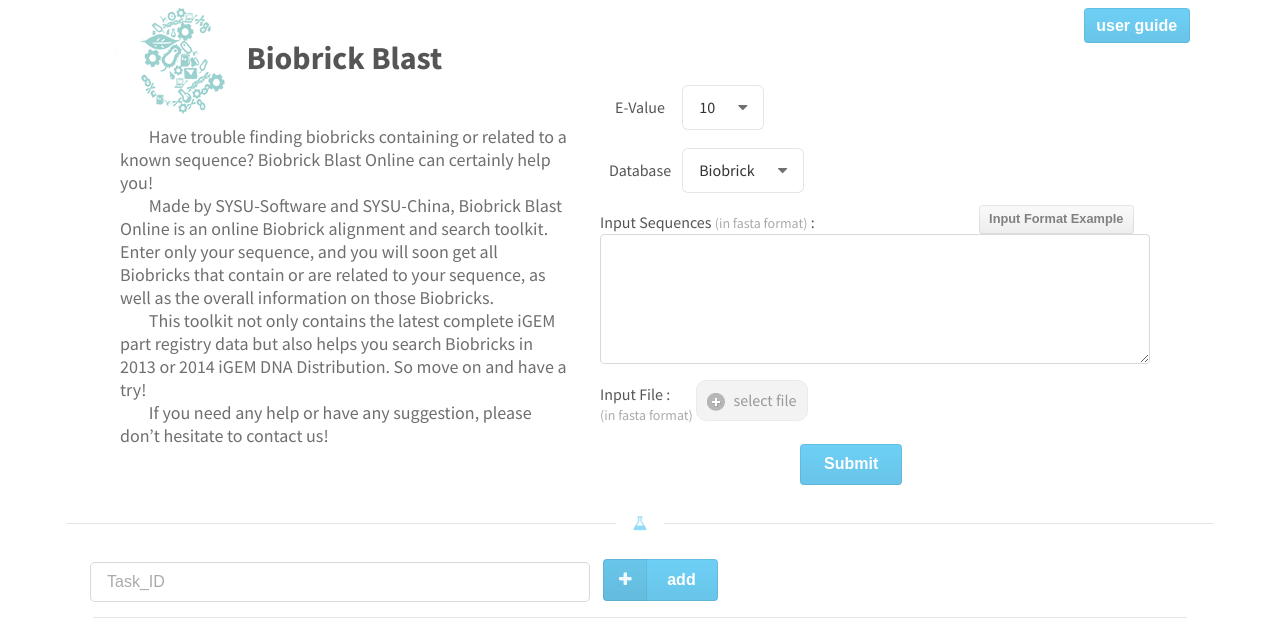
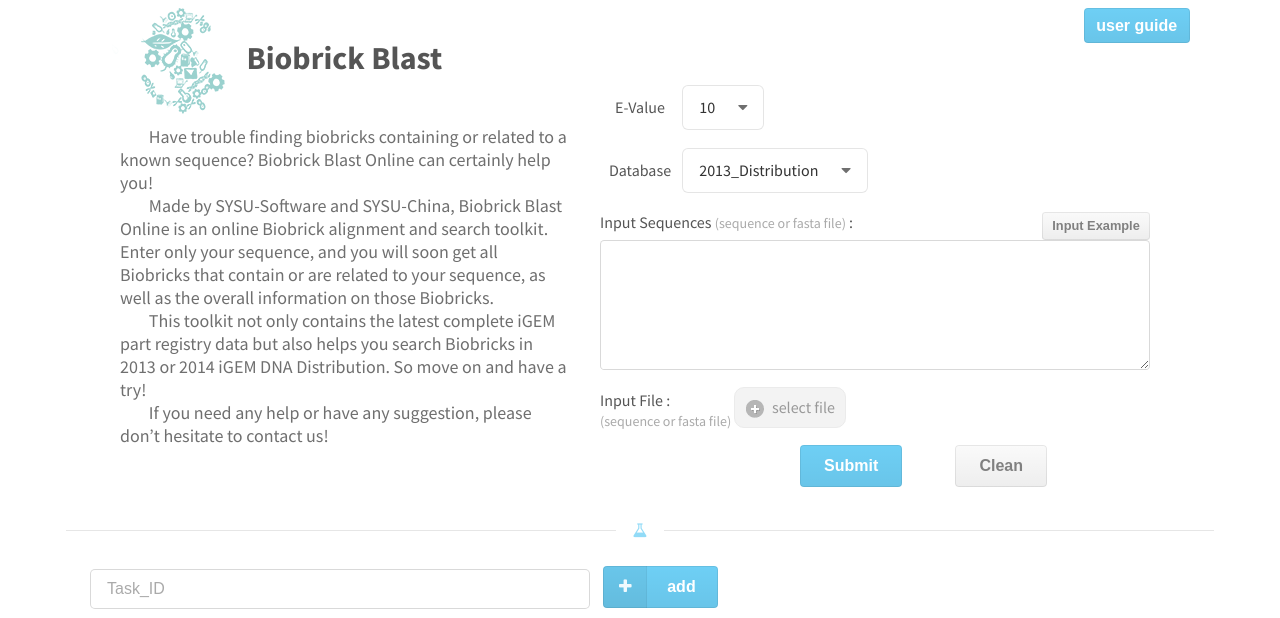
Before and after one commit to cairijun/blast_online, a Flask app: page / in a window 1280 px wide. Shown: the top 618 px of the page. Run offline with Flask 2, Linux system fonts and the light colour scheme.

Commit message:
clean button & submit without page reload

```diff
--- a/webservice/static/css/biobrickBlast.css
+++ b/webservice/static/css/biobrickBlast.css
@@ -52,9 +52,15 @@ textarea#inputText{
 .ui.button{
 	text-transform: none;
 }
-#userInput > button{
-	margin-top: 20px;
+#btn-query{
+	margin-top: 15px;
 	margin-left: 200px;
+	margin-bottom: 5px;
+}
+#btn-clean{
+	margin-top: 15px;
+	margin-left: 50px;
+	margin-bottom: 5px;
 }
 a{
 	text-decoration:none;
@@ -74,7 +80,7 @@ a{
 	vertical-align: middle;
 	margin-top: -30px;
 }
-.btn_addPic label{
+#inputFile > label{
 	display: inline-block;
 }
 .btn_addPic span{
@@ -256,8 +262,7 @@ a:visited{
 	font-size: 1rem;
 }
 #inputTextarea button{
-	margin-left: 161px;
-	margin-top: -10px;
+	float: right;
 }
 #inputExample-txt{
 	display: none;
--- a/webservice/static/javascript/biobrickBlast.js
+++ b/webservice/static/javascript/biobrickBlast.js
@@ -6,7 +6,7 @@
  */
 var tbody = $('#resultTbody'),
 	inputForm = $('form#userInput'),
-	querybtn = $('form#userInput > button'),
+	querybtn = $('#btn-query'),
 	tableModal = $('#tableModal'),
 	tableModalHead = $('#tableModal .header'),
 	textModal = $('#textModal'),
@@ -17,13 +17,17 @@ var tbody = $('#resultTbody'),
 	btnArrowLeft = userGuideModal.find('.btn-arrow.left'),
 	btnArrowRight = userGuideModal.find('.btn-arrow.right'),
 	inputExample_text = $('#inputExample-txt').contents().find('pre').text(),
+	inputFile = $('input.filePrew'),
 	result = new Object(),
 	addTask_id,
 	resizeTimeTask;
 
 $(init);
 
+
+
 function init() {
+	// load task locally
 	if (window.localStorage.getItem('task') && window.localStorage.getItem('task') !== '') {
 
 		var arr = $.parseJSON(window.localStorage.task);
@@ -31,38 +35,16 @@ function init() {
 		while (arr.length>10){
 			arr.shift();
 		}
-		for (var i = arr.length - 1; i >= 0; i--) {
-			switch (arr[i].status) {
-				case 'finished':
-					tbody.append(finished(arr, i));
-					break;
-				case 'failed':
-					tbody.append(failed(arr, i));
-					break;
-				case 'nonexistent':
-					tbody.append(nonexistent(arr, i));
-					break;
-				default:
-					tbody.append(waiting(arr, i));
-					longPoll(arr, i);
-					break;
-			}
+		for (var i = 0; i < arr.length; i++) {
+			paintTask(i);
 		}
 	}
-
-
 
 	tableModal.modal();
 	textModal.modal();
 	userGuideModal.modal();
 
-
 	$('.ui.selection.dropdown').dropdown();
-
-	$('a[data-url]').click(function(e) {
-		e.preventDefault();
-		$.get($(this).attr('data-url'));
-	})
 
 	$('#taskQuery button').click(function(e) {
 		e.preventDefault();
@@ -76,21 +58,17 @@ function init() {
 		$('#inputText').val(inputExample_text);
 	});
 
-	$('div.paramPanel input[cached]').change(function() {
-		window.localStorage.setItem([this.name], $(this).val());
-	}).val(function() {
-		var value = window.localStorage.getItem(this.name) || $(this).val(),
-			defaultDiv = $(this).next();
-
-		if (this.name === 'outfmt') {
-			var text = defaultDiv.next().next()
-				.find($('div[data-value=' + value + ']')).text();
-			defaultDiv.text(text);
-		} else {
-			defaultDiv.text(value);
+	// load users last dropdown input
+	$('div.inputSequences [cached]').each(function (){
+		var key = $(this).attr('cached'),
+			value = window.localStorage.getItem(key) || $(this).val(),
+			_t = $(this);
+		if (key==='evalue' || key==='database'){
+			_t.val(value).next().text(value);
 		}
-		return value;
-	});
+	}).change(function() {
+		window.localStorage.setItem($(this).attr('cached'), $(this).val());
+	}).change();
 
 	// submit query
 	querybtn.click(function(e) {
@@ -100,6 +78,10 @@ function init() {
 		return false;
 	});
 
+	$('#btn-clean').click(function(){
+		$('#inputText').val("");
+		inputFile.val("").change();
+	});
 	// show result or information
 	tbody.click(function(e) {
 		_t = e.target;
@@ -136,7 +118,8 @@ function init() {
 					}).fail(ajaxError);
 			}
 		} else if (_t.className === 'ui red button') {
-			var num = $(_t).attr('num');
+			var num = $(_t).attr('num'),
+				arr = $.parseJSON(window.localStorage.task);
 			textModalHead.text('Task_id : ' + task_id).css('color', '#CD2929');
 			textModalContent.text(arr[num].msg);
 			textModal.modal('show');
@@ -177,7 +160,7 @@ function init() {
 	});
 
 
-	$('input.filePrew').change(function() {
+	inputFile.change(function() {
 		var _t = this;
 		if (this.value !== '') {
 			$('#fileName').html(_t.files[0].name + '<i class="icon close"></i>');
@@ -188,7 +171,7 @@ function init() {
 				'action': '/query/upload'
 			});
 			$('#fileName > i').click(function() {
-				$('input.filePrew').val('').change();
+				inputFile.val('').change();
 			});
 		} else {
 			$('#fileName').text('');
@@ -483,11 +466,12 @@ function submitInput() {
 		contentType: false,
 		processData: false,
 	})
-		.done(addTask)
-		.fail(function() {
-			ajaxError();
-			querybtn.className = 'ui blue button';
-		});
+	.done(addTask)
+	.fail(function() {
+		ajaxError();
+
+	});
+
 }
 
 function addTask(data) {
@@ -505,10 +489,29 @@ function addTask(data) {
 			arr.push(taskObj);
 		}
 		window.localStorage.setItem('task', JSON.stringify(arr));
-		window.location.reload();
+		paintTask(arr.length-1);
 	} else {
 		// query submit failed
 		alert(data.err_msg);
-		querybtn.className = 'ui blue button';
+	}
+	querybtn[0].className = 'ui blue button';
+}
+
+function paintTask(i){
+	var arr = $.parseJSON(window.localStorage.task);
+	switch (arr[i].status) {
+		case 'finished':
+			tbody.prepend(finished(arr, i));
+			break;
+		case 'failed':
+			tbody.prepend(failed(arr, i));
+			break;
+		case 'nonexistent':
+			tbody.prepend(nonexistent(arr, i));
+			break;
+		default:
+			tbody.prepend(waiting(arr, i));
+			longPoll(arr, i);
+			break;
 	}
 }
--- a/webservice/templates/index.html
+++ b/webservice/templates/index.html
@@ -42,7 +42,7 @@
 					<div class="form-control">
 						<label>E-Value</label>
 						<div class="ui selection dropdown">
-							<input cached type="hidden" name="evalue" value="10"/>
+							<input cached="evalue" type="hidden" name="evalue" value="10"/>
 							<div class="default text">10</div> <i class="dropdown icon"></i>
 							<div class="menu ui transition hidden">
 								<div class="item" data-value="1000">1000</div>
@@ -61,10 +61,9 @@
 					<div class="form-control">
 						<label>Database</label>
 						<div class="ui selection dropdown">
-							<input cached type="hidden" name="database" value="Biobrick"/>
-							<div class="default text">Biobrick</div> <i class="dropdown icon"></i>
+							<input cached="database" type="hidden" name="database" value="2013_Distribution"/>
+							<div class="default text">2013_Distribution</div> <i class="dropdown icon"></i>
 							<div class="menu ui transition hidden">
-								<div class="item" data-value="Biobrick">Biobrick</div>
 								<div class="item" data-value="2013_Distribution">2013_Distribution</div>
 								<div class="item" data-value="2014_Distribution">2014_Distribution</div>
 								<div class="item" data-value="All_Parts_in_Catalog">All_Parts_in_Catalog</div>
@@ -77,30 +76,30 @@
 					<div id="inputTextarea">
 						<label>
 							Input Sequences
-							<span class="description">(in fasta format)</span>
+							<span class="description">(sequence or fasta file)</span>
 							:
-							<button class="ui mini button" id="btn-inputExample">Input Format Example</button>
+							<button class="ui mini button" id="btn-inputExample">Input Example</button>
 						</label>
-						<textarea  name="input" id="inputText"></textarea>
+						<textarea name="input" id="inputText"></textarea>
 					</div>
 					<div id="inputFile">
 						<label>
 							Input File :
 							<span id="fileName"></span>
 							<br/>
-							<span class="description">(in fasta format)</span>
+							<span class="description">(sequence or fasta file)</span>
 						</label>
 
 						<a class="btn_addPic" href="javascript:void(0);">
 							<span> <em>+</em>
 								select file
 							</span>
-							<input class="filePrew" title="支持txt、csv格式，文件小于5M" tabIndex="3" type="file" size=3 name="input"/>
+							<input class="filePrew" title="支持txt、csv格式，文件小于5M" tabIndex="3" type="file" size=3 name="input" value=""/>
 						</a>
 
 					</div>
-					<button class="ui blue button">Submit</button>
-
+					<button class="ui blue button" id="btn-query">Submit</button>
+					<button class="ui button" id="btn-clean">Clean</button>
 				</form>
 			</div>
 
```
